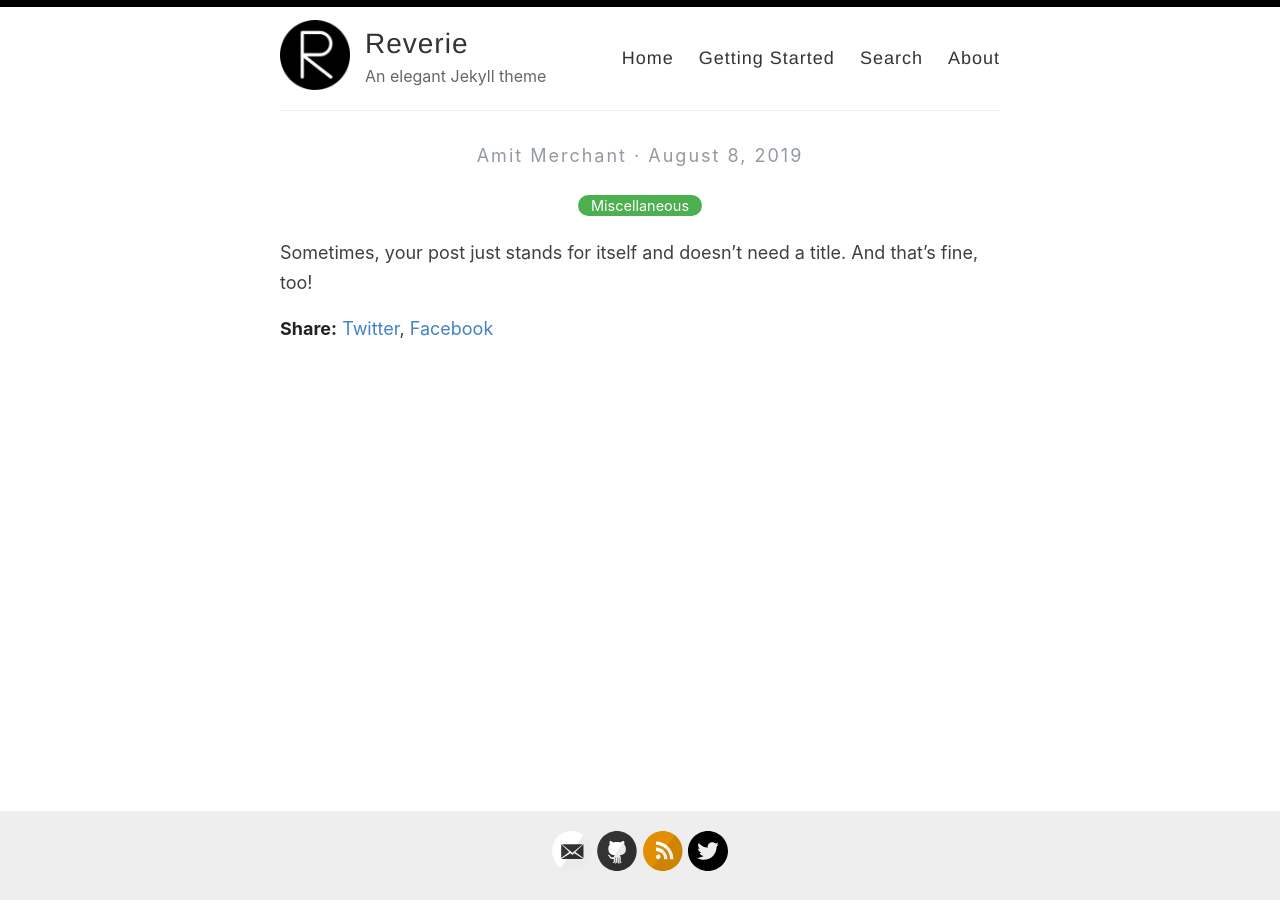
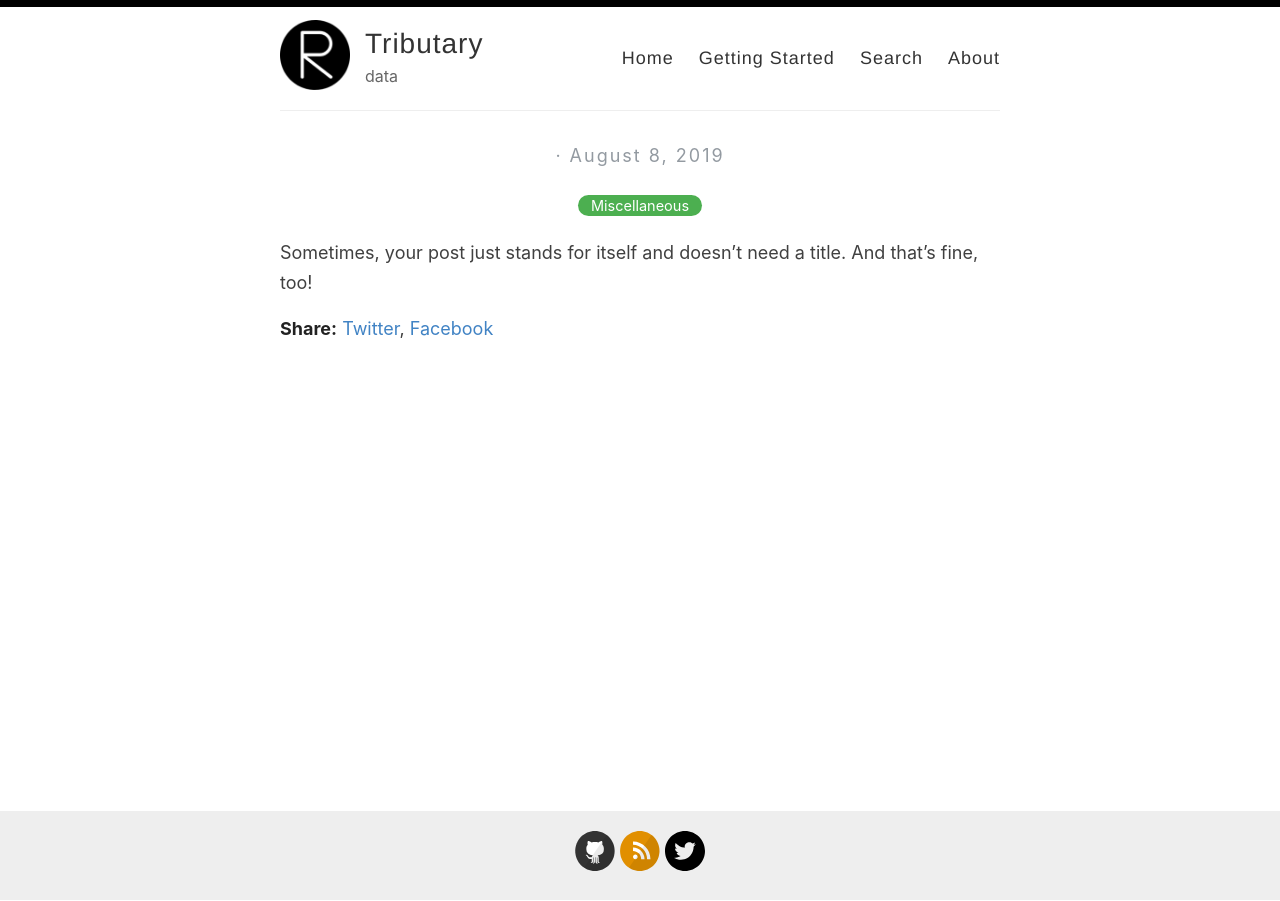
Before and after one commit to amitmerchant1990/reverie, a Jekyll site: the page built from _posts/2019-08-08-no-title-posts.md, in a window 1280 px wide. Built offline with Jekyll 4.4.1, drawn with Linux system fonts in a browser that asks for light colours.

Commit message:
Update _config.yml

```diff
--- a/_config.yml
+++ b/_config.yml
@@ -3,13 +3,13 @@
 #
 
 # Name of your site (displayed in the header)
-name: Reverie
+name: Tributary
 
 # Name of the author
-author: Amit Merchant
+author:
 
 # Short bio or description (displayed in the header)
-description: An elegant Jekyll theme
+description: data
 
 # URL of your avatar or profile pic (you could use your GitHub profile pic)
 avatar: /images/reverie.png
@@ -21,15 +21,15 @@
 # Includes an icon in the footer for each username you enter
 footer-links:
   dribbble:
-  email: amit.d.merchant@gmail.com
+  email:
   facebook:
   flickr:
-  github: amitmerchant1990/reverie
+  github: oroconnor
   instagram:
   linkedin:
   pinterest:
   rss: rss
-  twitter: amit_merchant
+  twitter: tributarydata
   stackoverflow:
   youtube: # channel/<your_long_string> or user/<user-name>
   googleplus: # anything in your profile username that comes after plus.google.com/
@@ -41,18 +41,18 @@
 disqus:
 
 # Enter your Google Analytics web tracking code (e.g. UA-2110908-2) to activate tracking
-google_analytics: UA-43339302-11
+google_analytics:
 
 # Your website URL (e.g. http://amitmerchant1990.github.io or http://www.amitmerchant.com)
 # Used for Sitemap.xml and your RSS feed
-url: http://www.amitmerchant.com/reverie
-enforce_ssl: https://www.amitmerchant.com/reverie
+url:
+enforce_ssl:
 
 # If you're hosting your site at a Project repository on GitHub pages
 # (http://yourusername.github.io/repository-name)
 # and NOT your User repository (http://yourusername.github.io)
 # then add in the baseurl here, like this: "/repository-name"
-baseurl: "/reverie"
+baseurl:
 
 #
 # !! You don't need to change any of the configuration flags below !!
```
